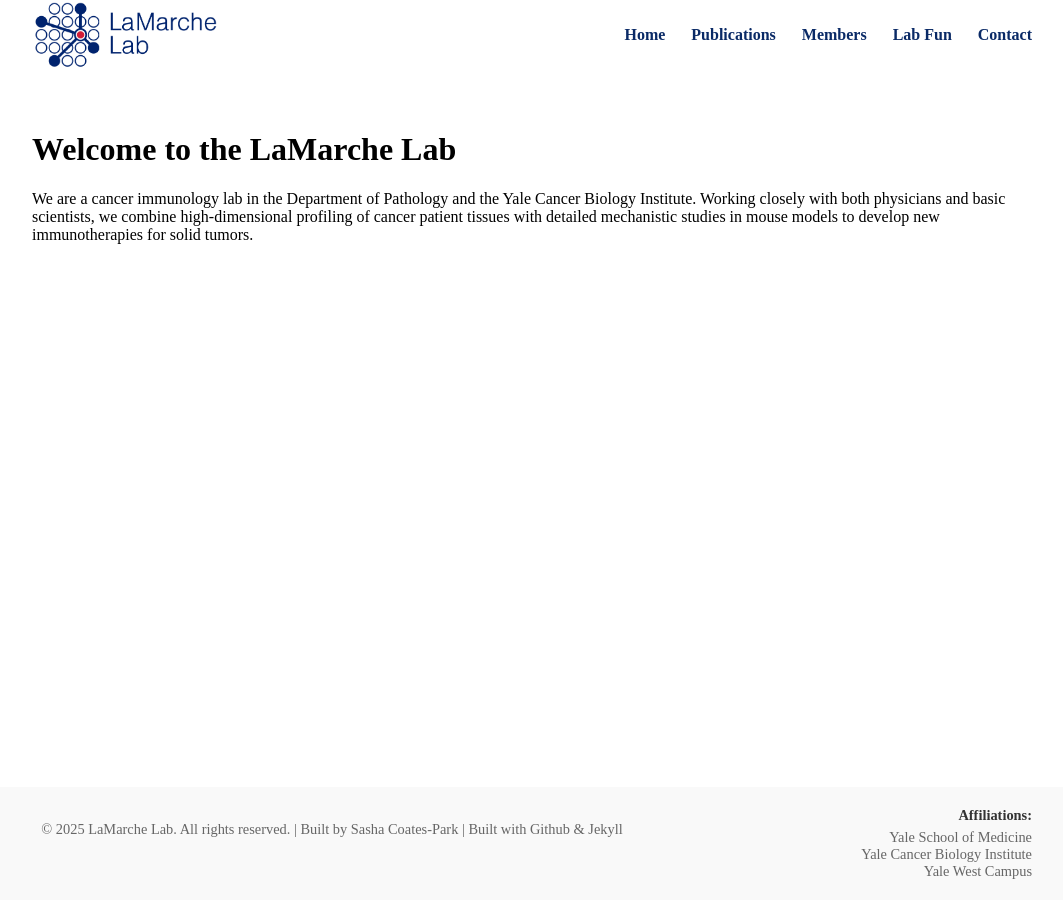
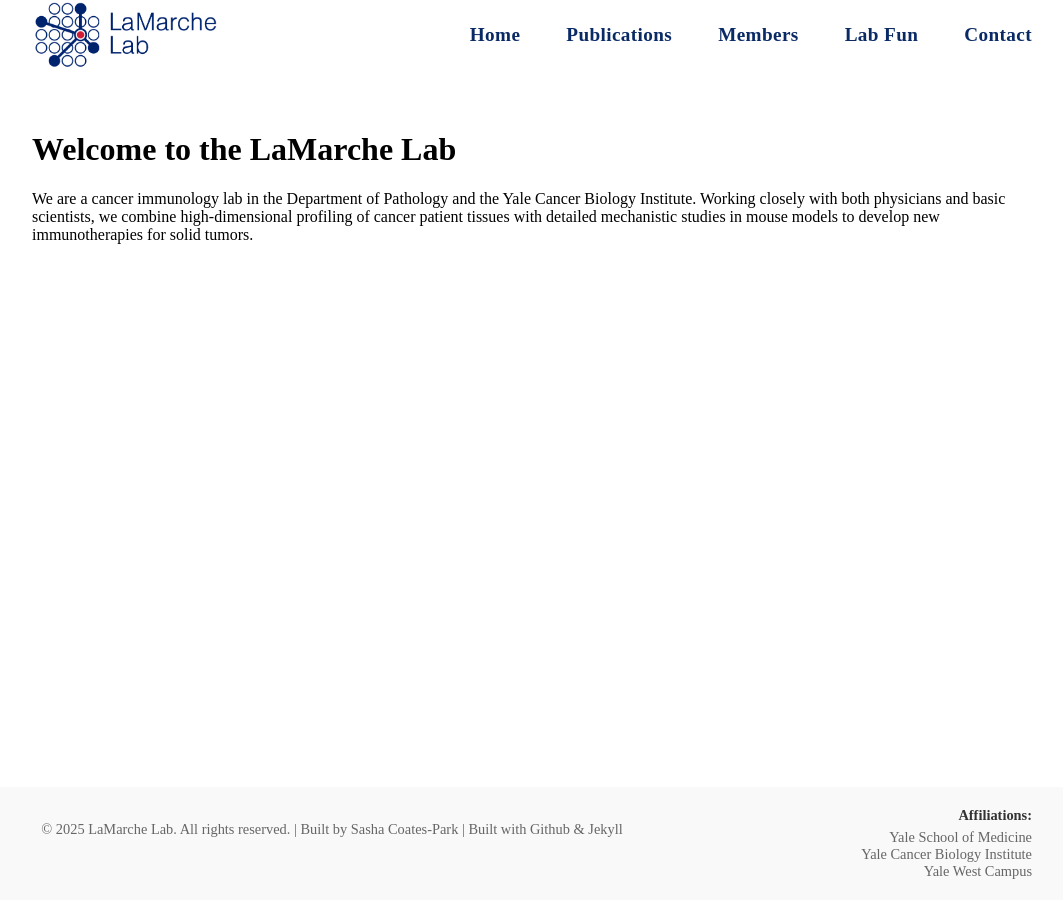
Before and after one commit to scoatespark/LaMarche-Lab, a Jekyll site: the page built from index.markdown, in a window 1280 px wide. Shown: the whole page, without its empty margins (108-1171 px from the left). Built offline with Jekyll 4.4.1, drawn with Linux system fonts in a browser that asks for light colours.

Commit message:
Update main.css

```diff
--- a/assets/main.css
+++ b/assets/main.css
@@ -169,3 +169,14 @@ html, body {
   max-width: 70%;   /* keeps it responsive */
   margin: 0 auto;   /* centers inside container */
 }
+/* Make navigation links larger and a bit bolder */
+.lab-nav ul li a {
+  font-size: 1.2rem;   /* increase text size (default is often 1rem) */
+  font-weight: 600;    /* optional: makes it semi-bold */
+  letter-spacing: 0.02em; /* gives it a clean spaced look */
+}
+
+/* Optional: increase spacing between menu items */
+.lab-nav ul li {
+  margin-left: 20px;  /* adjust as needed */
+}
```
